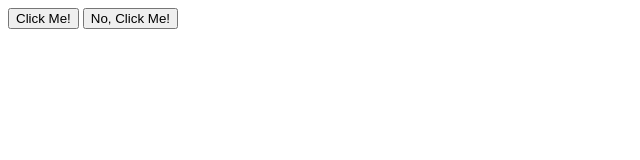
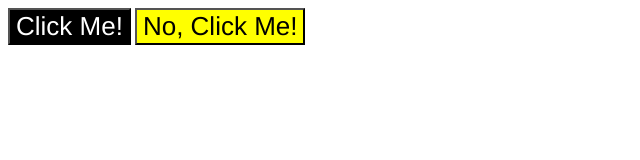
Before and after one commit to AlexIbby/odin-project, a plain HTML site: page css-exercises-main/foundations/03-grouping-selectors/index.html in a window 1280 px wide. Shown: the whole page, without its empty margins (0-640 px from the left). Drawn offline with Linux system fonts and the light colour scheme.

Commit message:
completed CSS foundations 03

```diff
--- a/css-exercises-main/foundations/03-grouping-selectors/index.html
+++ b/css-exercises-main/foundations/03-grouping-selectors/index.html
@@ -8,7 +8,7 @@
     <link rel="stylesheet" href="style.css">
   </head>
   <body>
-    <button>Click Me!</button>
-    <button>No, Click Me!</button>
+    <button class="button-1">Click Me!</button>
+    <button class="button-2">No, Click Me!</button>
   </body>
 </html>
--- a/css-exercises-main/foundations/03-grouping-selectors/style.css
+++ b/css-exercises-main/foundations/03-grouping-selectors/style.css
@@ -0,0 +1,13 @@
+.button-1, .button-2{
+    font-size: 26px;
+    font-family: Helvetica, Times New Roman, sans-serif;
+}
+
+.button-1{
+    background-color: black;
+    color:white;
+}
+
+.button-2{
+    background-color: yellow;
+}
```
